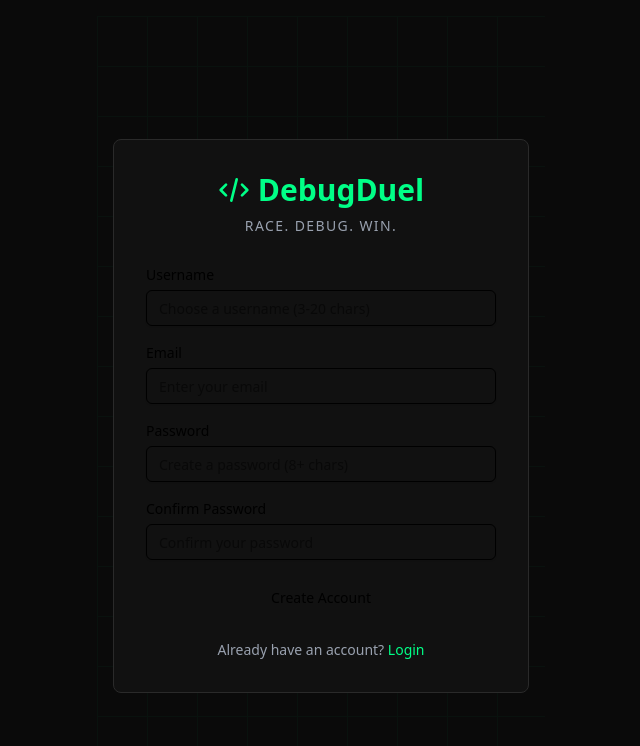
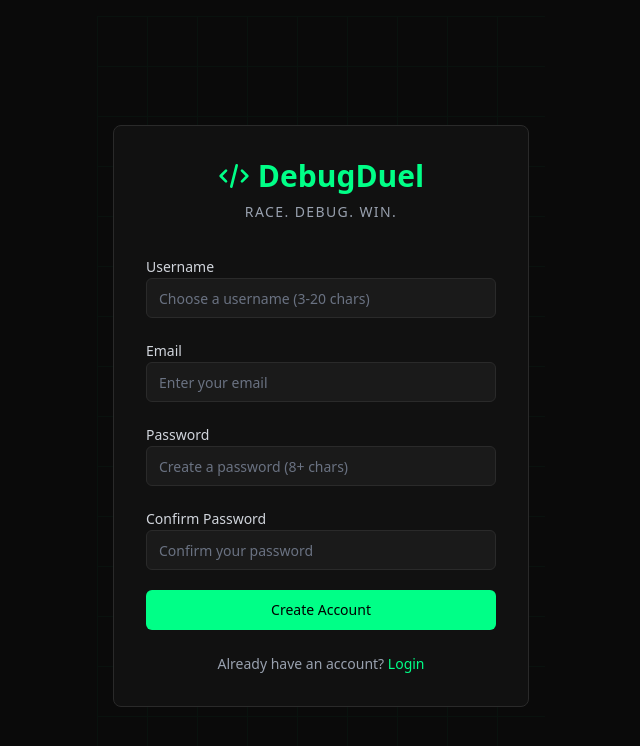
Before and after one commit to user-synax/debug-duel, a Next.js app: page /register in a window 1280 px wide. Shown: the top 746 px of the page, without its empty margins (319-959 px from the left). Built offline with nearby package versions, Linux system fonts and the light colour scheme.

Commit message:
Add UI components

```diff
--- /dev/null
+++ b/components/ui/button.js
@@ -0,0 +1,29 @@
+import * as React from "react"
+
+const Button = React.forwardRef(({ className, variant = "default", size = "default", ...props }, ref) => {
+  const baseStyles = "inline-flex items-center justify-center rounded-md text-sm font-medium transition-colors focus-visible:outline-none focus-visible:ring-1 focus-visible:ring-[#00ff87] disabled:pointer-events-none disabled:opacity-50"
+
+  const variants = {
+    default: "bg-[#00ff87] text-black hover:bg-[#00cc6a]",
+    outline: "border border-[#2a2a2a] bg-transparent text-white hover:bg-[#1a1a1a]",
+    ghost: "text-white hover:bg-[#1a1a1a]",
+  }
+
+  const sizes = {
+    default: "h-10 px-4 py-2",
+    sm: "h-9 rounded-md px-3",
+    lg: "h-11 rounded-md px-8",
+    icon: "h-10 w-10",
+  }
+
+  return (
+    <button
+      ref={ref}
+      className={`${baseStyles} ${variants[variant]} ${sizes[size]} ${className || ""}`}
+      {...props}
+    />
+  )
+})
+Button.displayName = "Button"
+
+export { Button }
--- /dev/null
+++ b/components/ui/input.js
@@ -0,0 +1,15 @@
+import * as React from "react"
+
+const Input = React.forwardRef(({ className, type, ...props }, ref) => {
+  return (
+    <input
+      type={type}
+      className={`flex h-10 w-full rounded-md border border-[#2a2a2a] bg-[#1a1a1a] px-3 py-2 text-sm text-white placeholder:text-gray-500 focus:outline-none focus:border-[#00ff87] focus:ring-1 focus:ring-[#00ff87] disabled:cursor-not-allowed disabled:opacity-50 ${className || ""}`}
+      ref={ref}
+      {...props}
+    />
+  )
+})
+Input.displayName = "Input"
+
+export { Input }
--- /dev/null
+++ b/components/ui/label.js
@@ -0,0 +1,12 @@
+import * as React from "react"
+
+const Label = React.forwardRef(({ className, ...props }, ref) => (
+  <label
+    ref={ref}
+    className={`text-sm font-medium leading-none peer-disabled:cursor-not-allowed peer-disabled:opacity-70 text-gray-300 ${className || ""}`}
+    {...props}
+  />
+))
+Label.displayName = "Label"
+
+export { Label }
--- /dev/null
+++ b/components/ui/sonner.js
@@ -0,0 +1,24 @@
+"use client"
+
+import { Toaster as Sonner } from "sonner"
+
+function Toaster() {
+  return (
+    <Sonner
+      className="toaster group"
+      toastOptions={{
+        classNames: {
+          toast:
+            "group toast group-[.toaster]:bg-background group-[.toaster]:text-foreground group-[.toaster]:border-border group-[.toaster]:shadow-lg",
+          description: "group-[.toast]:text-muted-foreground",
+          actionButton:
+            "group-[.toast]:bg-primary group-[.toast]:text-primary-foreground",
+          cancelButton:
+            "group-[.toast]:bg-muted group-[.toast]:text-muted-foreground",
+        },
+      }}
+    />
+  )
+}
+
+export { Toaster }
```
